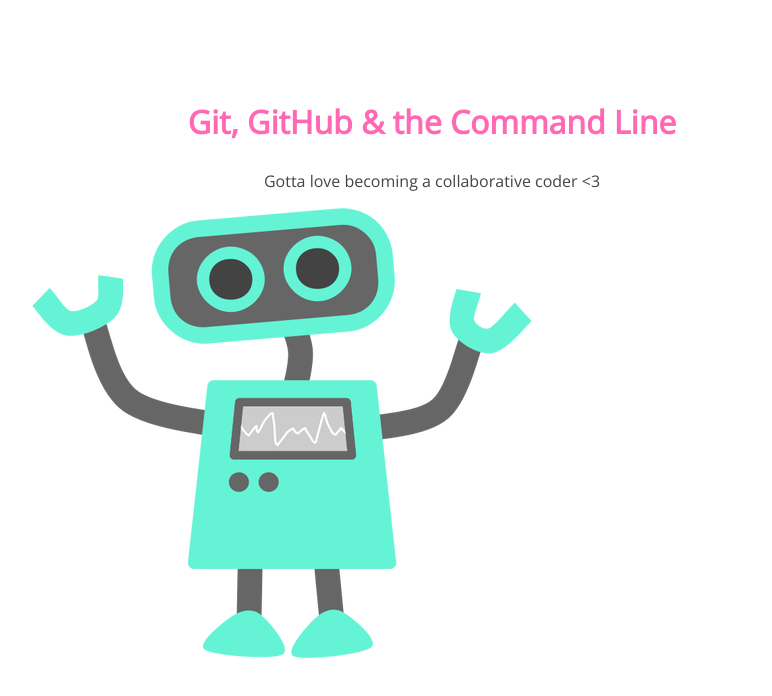
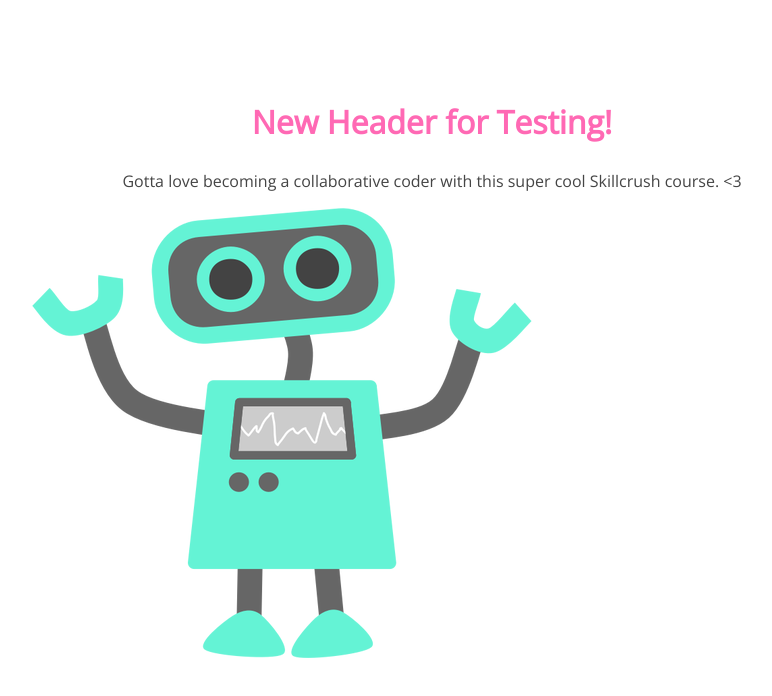
Before and after one commit to richroks/105-project, a plain HTML site: page index.html in a window 1280 px wide. Shown: the whole page, without its empty margins (208-980 px from the left). Drawn offline with nearby package versions, Linux system fonts and the light colour scheme.

Commit message:
changed h1 and p text

```diff
--- a/index.html
+++ b/index.html
@@ -8,8 +8,8 @@
 </head>
 <body>
 	<section>
-		<h1>Git, GitHub & the Command Line</h1>
-		<p>Gotta love becoming a collaborative coder <3</p>
+		<h1>New Header for Testing!</h1>
+		<p>Gotta love becoming a collaborative coder with this super cool Skillcrush course. <3</p>
 		<img src="img/happy-blue-robot.png">
 	</section>
 </body>
```
